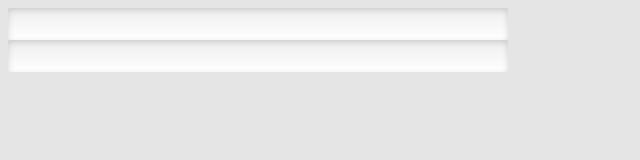
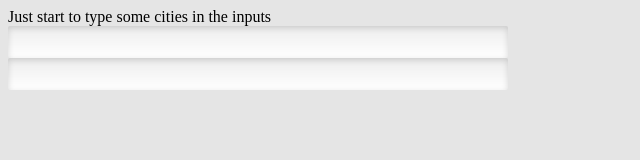
Before and after one commit to 2gis/surt, a website: page demo/index.html in a window 1280 px wide. Shown: the whole page, without its empty margins (0-640 px from the left). Drawn offline with Linux system fonts and the light colour scheme.

Commit message:
Add instruction in demo

```diff
--- a/demo/index.html
+++ b/demo/index.html
@@ -15,7 +15,7 @@
     <link rel="stylesheet" href="../src/surt.css">
 </head>
 <body>
-
+    Just start to type some cities in the inputs
     <div class="surt surt_standart">
         <div class="surt__wrap">
             <div class="surt__input" contenteditable="true"></div>
```
